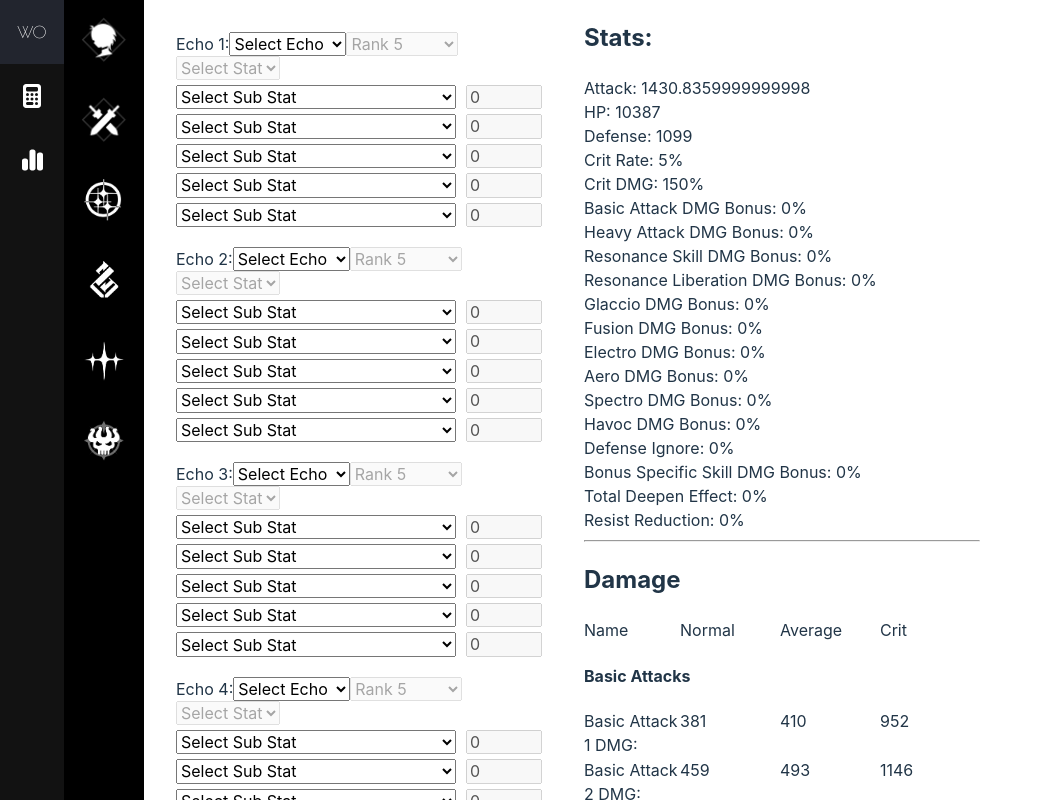
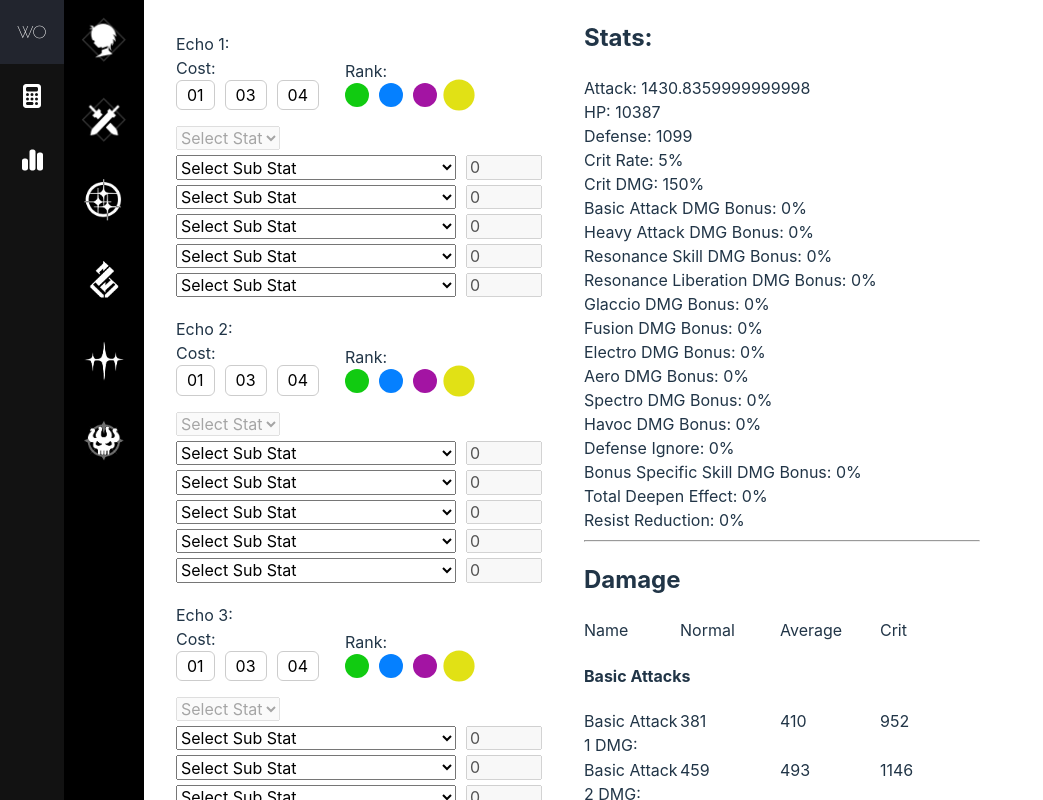
Before and after one commit to ryanbenson/wuthering-waves-optimizer, a Vue app: page /calculator in a window 1280 px wide. Both pictures are taken after a click on the item 104 px from the left and 280 px from the top of the page. Shown: the top 800 px of the page, without its empty margins (0-1043 px from the left). Built offline with nearby package versions, Linux system fonts and the light colour scheme.

Commit message:
Updates the echo UI a little

```diff
--- a/src/components/Calculator.vue
+++ b/src/components/Calculator.vue
@@ -126,7 +126,7 @@
       </div>
 
       <div class="screen--character" v-show="curScreen === 'constellations'">
-        Constellations coming soon.
+        Resonance chains coming soon.
       </div>
       <div class="screen--enemy" v-show="curScreen === 'enemy'">
         <div
--- a/src/components/CalculatorEchoes.vue
+++ b/src/components/CalculatorEchoes.vue
@@ -2,21 +2,34 @@
   <div>
     <div v-for="(echo, index) in echoes" :key="index" class="echo-selector">
       <label>Echo {{ index + 1 }}:</label>
-      <select v-model="echo.type" @change="updateTotalStats">
-        <option value="" disabled>Select Echo</option>
-        <option value="1">1-Cost Echo</option>
-        <option value="3">3-Cost Echo</option>
-        <option value="4">4-Cost Echo</option>
-      </select>
-      <select
-        v-model="echo.rank"
-        @change="updateTotalStats"
-        :disabled="!echo.type">
-        <option value="" disabled>Select Rank</option>
-        <option v-for="rank in [2, 3, 4, 5]" :key="rank" :value="rank">
-          Rank {{ rank }}
-        </option>
-      </select>
+      <div class="echo-setup">
+        <!-- Cost Selection -->
+        <div class="cost-selector">
+          <label>Cost:</label>
+          <div class="cost-options">
+            <button
+              v-for="cost in [1, 3, 4]"
+              :key="cost"
+              :class="{ selected: echo.type == cost }"
+              @click="selectCost(index, cost)">
+              0{{ cost }}
+            </button>
+          </div>
+        </div>
+
+        <!-- Rank Selection -->
+        <div class="rank-selector">
+          <label>Rank:</label>
+          <div class="rank-options">
+            <div
+              v-for="rank in [2, 3, 4, 5]"
+              :key="rank"
+              :class="['rank-circle', { selected: echo.rank == rank }]"
+              :style="{ backgroundColor: rankColors[rank] }"
+              @click="selectRank(index, rank)"></div>
+          </div>
+        </div>
+      </div>
       <select
         v-model="echo.stat"
         @change="updateTotalStats"
@@ -110,6 +123,12 @@ export default {
             .fill()
             .map(() => ({ type: "", value: 0 })),
         })),
+      rankColors: {
+        2: "#11cb11",
+        3: "#0580ff",
+        4: "#a314a3",
+        5: "#e1e115",
+      },
       statsTable: {
         1: {
           HP: { 2: 5.7, 3: 8.1, 4: 11.3, 5: 18.0 },
@@ -242,6 +261,14 @@ export default {
     };
   },
   methods: {
+    selectCost(index, cost) {
+      this.echoes[index].type = cost;
+      this.updateTotalStats();
+    },
+    selectRank(index, rank) {
+      this.echoes[index].rank = rank;
+      this.updateTotalStats();
+    },
     getReadableLabel(key) {
       const map = {
         HP_FLAT: "HP",
@@ -360,4 +387,67 @@ export default {
 .set-bonus-selector select {
   margin-right: 10px;
 }
+.echo-selector {
+  margin-bottom: 20px;
+}
+
+.cost-selector,
+.rank-selector {
+  margin: 0 1rem 1rem 0;
+}
+.echo-setup {
+  display: flex;
+  justify-content: flex-start;
+  align-items: center;
+}
+.rank-options {
+  display: flex;
+}
+.cost-options button,
+.rank-options .rank-circle {
+  margin-right: 10px;
+  padding: 5px 10px;
+  border: 1px solid #ccc;
+  cursor: pointer;
+}
+
+.rank-options .rank-circle {
+  width: 24px;
+  height: 24px;
+  border-radius: 100%;
+  display: inline-block;
+  padding: 0;
+  border: none;
+}
+
+.cost-options button {
+  background-color: transparent;
+  border-radius: 6px;
+}
+.cost-options button.selected {
+  font-weight: bold;
+  border-color: yellow !important;
+}
+
+.sub-stat-selector {
+  display: flex;
+  margin-top: 5px;
+}
+
+.sub-stat-selector select,
+.sub-stat-selector input {
+  margin-right: 10px;
+}
+
+.set-bonus-selector {
+  margin-bottom: 20px;
+}
+
+.set-bonus-selector select {
+  margin-right: 10px;
+}
+.rank-circle.selected {
+  transform: scale(1.3);
+  box-shadow: 0 0 5px rgba(255, 255, 255, 0.5);
+}
 </style>
```
